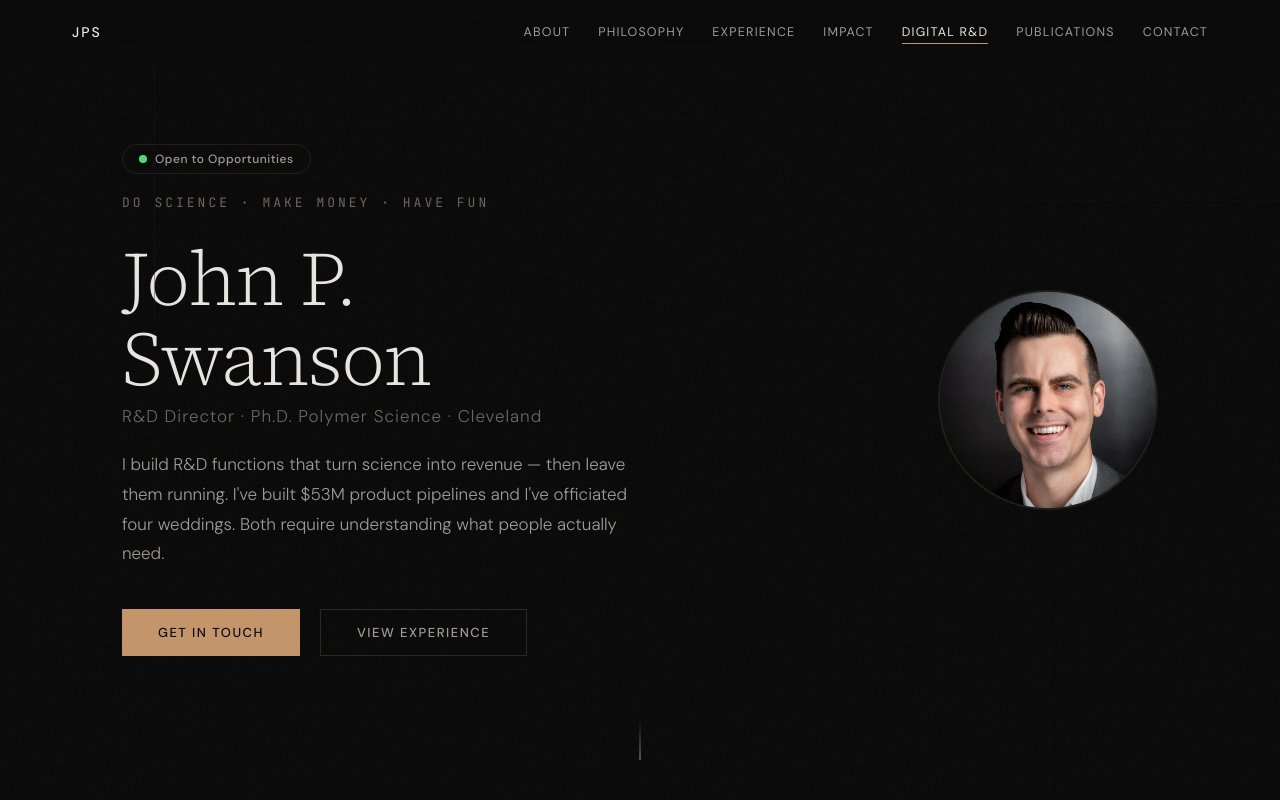
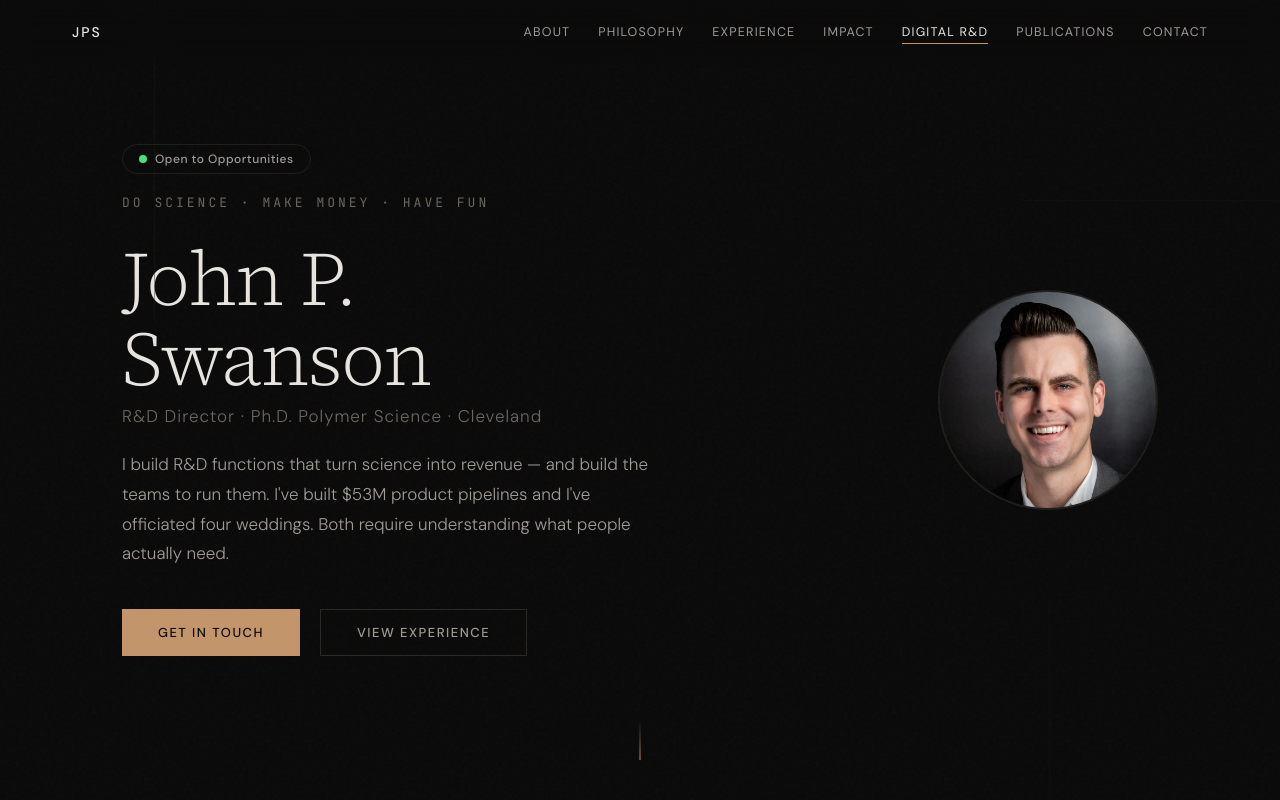
Before and after one commit to LynyrdGrynyrd/john-swanson-site, a React (Vite) app: page / in a window 1280 px wide. Shown: the top 800 px of the page. Built offline with nearby package versions, Linux system fonts and the light colour scheme.

Commit message:
feat: update hero line to emphasize team-building

```diff
--- a/src/App.jsx
+++ b/src/App.jsx
@@ -435,8 +435,8 @@ export default function PersonalSite() {
                 fontFamily: "'DM Sans', sans-serif", fontSize: "clamp(15px, 1.5vw, 17px)",
                 fontWeight: 300, color: "#a09a93", maxWidth: 540, lineHeight: 1.75,
               }}>
-                I build R&D functions that turn science into revenue — then leave
-                them running. I've built $53M product pipelines and I've officiated
+                I build R&D functions that turn science into revenue — and build
+                the teams to run them. I've built $53M product pipelines and I've officiated
                 four weddings. Both require understanding what people actually need.
               </p>
 
```
